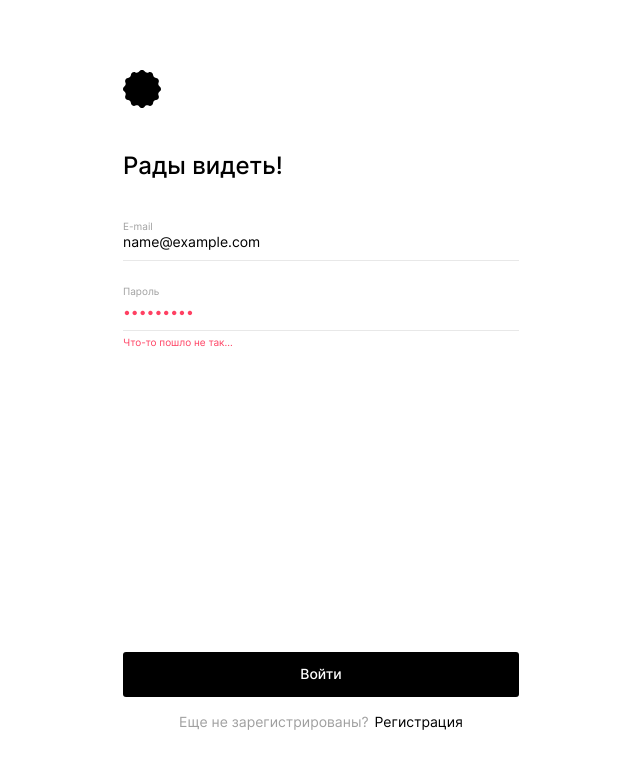
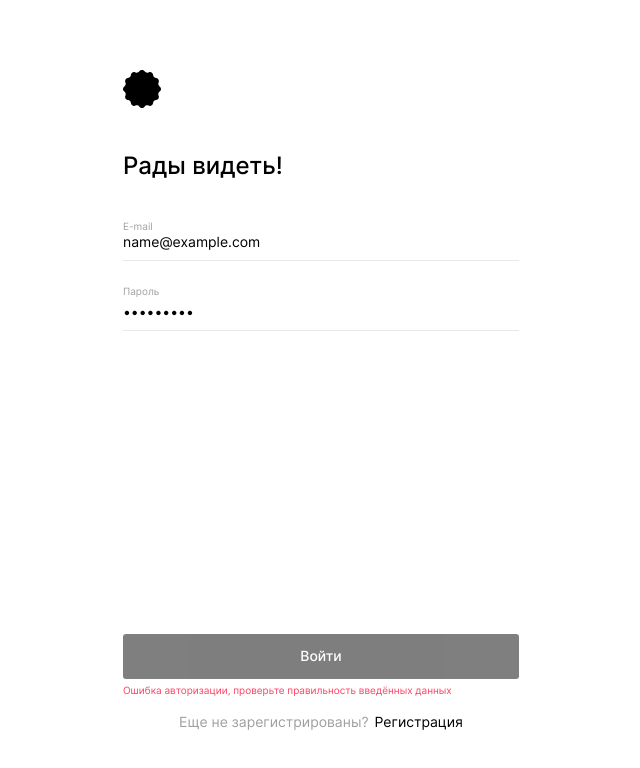
Before and after one commit to jeromejer/movies-explorer-frontend, a React (Create React App) app: page /signin in a window 1280 px wide. Both pictures are taken after typing "name@example.com", "Sample123" into the empty fields and a click on the button "Войти". Shown: the top 768 px of the page, without its empty margins (319-959 px from the left). Built offline with nearby package versions, Linux system fonts and the light colour scheme; no server answers.

Commit message:
реализована валидация форм регистрации и авторизации

```diff
--- a/src/components/App/App.jsx
+++ b/src/components/App/App.jsx
@@ -9,14 +9,15 @@ import Profile from '../Profile/Profile';
 import NotFound from '../NotFound/NotFound';
 import { CurrentUserContext } from "../../contexts/CurrentUserContext";
 import { Route, Routes, useNavigate } from "react-router-dom";
-import * as auth from "../../utils/auth";
-import api from "../../utils/api";
+import api from "../../utils/MainApi";
+import moviesApi from "../../utils/MoviesApi";
 
 
 function App() {
 
   const [currentUser, setCurrentUser] = React.useState({});
-
+  const [loginError, setLoginError] = React.useState(false);
+  const [registerError, setRegisterError] = React.useState(false);
 
   const [loggedIn, setLoggedIn] = React.useState(false);
   const [email, setEmail] = React.useState("");
@@ -25,27 +26,28 @@ function App() {
   const nav = useNavigate();
 
   //описание авторизации
-  function onLogin({ password, email }) {
-    return auth
-      .signin({ password, email })
-      .then((data) => {
+  function onLogin(email, password) {
+   return api
+      .signin(email, password)
+      .then(data => {
         if (data.token) {
+          localStorage.setItem('jwt', data.token);
+          localStorage.setItem('email', email);
+          setLoggedIn(true);
           setEmail(email);
-          setLoggedIn(true);
-          localStorage.setItem("jwt", data.token);
-          localStorage.setItem("email", email);
           nav("/movies");
         }
       })
       .catch((err) => {
+        setLoginError(true);
         console.log(err);
-      });
+      })
   }
 
 
   //описание регистрации
   function onRegister({ name, password, email }) {
-    return auth
+    return api
       .signup({ name, password, email })
       .then((data) => {
         if (data.data.email) {
@@ -53,6 +55,7 @@ function App() {
         }
       })
       .catch((err) => {
+        setRegisterError(true)
         console.log(err);
       });
   }
@@ -60,7 +63,7 @@ function App() {
   //проверка токена
   React.useEffect(() => {
     if (jwt) {
-      auth
+      api
         .checkToken(jwt)
         .then((data) => {
           if (data && data.email) {
@@ -109,6 +112,7 @@ function App() {
     nav("/");
   }
 
+
   return (
     <CurrentUserContext.Provider value={currentUser}>
 
@@ -118,31 +122,31 @@ function App() {
             exact
             path="/"
             element={
-              <Main loggedIn={loggedIn}/>
+              <Main loggedIn={loggedIn} />
             }
           />
           <Route
             path="/movies"
             element={
-                <Movies loggedIn={loggedIn}/>
+              <Movies loggedIn={loggedIn} />
             }
           />
           <Route
             path="/saved-movies"
             element={
-                <SavedMovies loggedIn={loggedIn}/>
+              <SavedMovies loggedIn={loggedIn} />
             }
           />
           <Route
             path="/signup"
             element={
-              <Register onRegister={onRegister}/>
+              <Register onRegister={onRegister} registerError={registerError}/>
             }
           />
           <Route
             path="/signin"
             element={
-              <Login onLogin={onLogin} />
+              <Login onLogin={onLogin} loginError={loginError}/>
             }
           />
           <Route
@@ -152,7 +156,7 @@ function App() {
                 loggedIn={loggedIn}
                 email={email}
                 onUpdateUser={handleUpdateUser}
-              handleSignOut={handleSignOut}/>
+                handleSignOut={handleSignOut} />
             }
           />
           <Route
--- a/src/components/Cards/Cards.jsx
+++ b/src/components/Cards/Cards.jsx
@@ -1,22 +1,36 @@
 import React from "react";
+import { useLocation } from "react-router-dom";
 import './Cards.css';
 import Card from "../Card/Card";
-import { initialSearchCards, initialSavedCards } from "../../constants/const"
+import moviesApi from "../../utils/MoviesApi";
 
-function Cards({ cardsList }) {
+function Cards({ cardsList, cards, loggedIn }) {
 
-    const searchCardsList = initialSearchCards;
-    const savedCardsList = initialSavedCards;
+    const { pathname } = useLocation();
+    const [movies, setMovies] = React.useState(false);
 
+    React.useEffect(() => {
+        if (loggedIn) {
+          moviesApi
+            .getMoviesData()
+            .then((data) => {
+              setMovies(data);
+              console.log(data)
+            })
+            .catch((err) => {
+              console.log(err);
+            });
+        }
+      }, [loggedIn]);
 
     return (
         <section className="cards">
-            {cardsList === "searchCards" ? (
-                searchCardsList.map((card) => {
-                    return <Card title={card.title} img={card.link} cardsList={cardsList} />
+            {pathname === "/movies" ? (
+                movies.map((card) => {
+                    return <Card title={card.nameRU} img={card.image.url} cardsList={cardsList} />
                 })
             ) : (
-                savedCardsList.map((card) => {
+                movies.map((card) => {
                     return <Card title={card.title} img={card.link} cardsList={cardsList} />
                 })
             )}
--- a/src/components/Form/Form.css
+++ b/src/components/Form/Form.css
@@ -64,6 +64,10 @@
     box-sizing: border-box;
     transition: 0.3s;
     cursor: pointer;
+}
+
+.form__btn_disabled {
+    opacity: 0.5;
 }
 
 .form__btn:hover {
--- a/src/components/Form/Form.jsx
+++ b/src/components/Form/Form.jsx
@@ -3,7 +3,7 @@ import "./Form.css";
 import Logo from '../Logo/Logo';
 import { Link, useLocation } from "react-router-dom";
 
-function Form({children, onSubmit}) {
+function Form({ children, onSubmit, loginError, registerError, validation }) {
 
   const location = useLocation()
   const textBtn = `${location.pathname === "/signin" ? "Войти" : "Регистрация"}`;
@@ -12,19 +12,31 @@ function Form({children, onSubmit}) {
   const title = `${location.pathname === "/signin" ? "Рады видеть!" : "Добро пожаловать!"}`;
   const linkRoute = `${location.pathname === "/signin" ? "/signup" : "/signin"}`;
 
+  const { isValid } = validation;
+
+  const btnClassName = (valid)=>{
+    return `form__btn ${!valid ? 'form__btn_disabled' : ''}`;
+  }
+
   return (
-    <form className="form" onSubmit={onSubmit}>
+    <form className="form" onSubmit={onSubmit} loginError={loginError} registerError={registerError}>
 
       <div className="form__header">
-      <Link to="/" className="form__logo">
-            <Logo />
+        <Link to="/" className="form__logo">
+          <Logo />
         </Link>
         <h1 className="form__title">{title}</h1>
         {children}
       </div>
 
       <div className="form__submit">
-        <button className="form__btn">{textBtn}</button>
+        <button className={btnClassName(isValid)} disabled={!isValid}>{textBtn}</button>
+        {loginError && (
+          <p className="form__error form__error_active">Ошибка авторизации, проверьте правильность введённых данных</p>
+        )}
+        {registerError && (
+          <p className="form__error form__error_active">При регистрации произошла ошибка</p>
+        )}
         <div className="form__text">
           <p className="form__subtitle">{subText}</p>
           <Link to={linkRoute} className="form__link">
--- a/src/components/Login/Login.jsx
+++ b/src/components/Login/Login.jsx
@@ -2,44 +2,65 @@ import React from "react";
 import './Login.css';
 import Auth from '../Auth/Auth';
 import Form from '../Form/Form';
+import ValidationForm from '../../utils/validationForm'
 
 
 
 
-function Login({onLogin}) {
+function Login({onLogin, loginError}) {
 
-  const [email, setEmail] = React.useState("");
-  const [password, setPassword] = React.useState("");
+  const validation = ValidationForm();
+  const { values, handleChange, errors, isValid, onFocus, isFocused } = validation;
+  const { email, password } = values;
 
 
-    function handleSubmit(e) {
-        e.preventDefault();
+  const handleSubmit = (e) => {
+    e.preventDefault();
+    onLogin({email, password});
+    validation.resetForm();
+  };
 
-        onLogin({ password, email })
+  const inputClassName = (error)=>{
+    return `form__input ${error ? 'form__input_active' : ''}`;
+  }
 
-    }
+  const errorClassName = (error)=>{
+    return `form__error ${error ? 'form__error_active' : ''}`;
+  }
 
-    function handleChangeEmail(evt) {
-        setEmail(evt.target.value);
-    }
-
-    function handleChangePassword(evt) {
-        setPassword(evt.target.value);
-    }
+  console.log('loginError', loginError)
 
   return (
     <Auth >
-        <Form onSubmit={handleSubmit}>
+        <Form onSubmit={handleSubmit} loginError={loginError} isValid={isValid} validation={validation}>
 
             <p className="form__input-title">E-mail</p>
-            <input type="email" className="form__input" name="email_user"
-            value={email} onChange={handleChangeEmail} required/>
-            <span className="form__error" id="email_user-error">Что-то пошло не так...</span>
+
+            <input
+              type="email"
+              className={inputClassName(errors.email && !isFocused.email)}
+              name="email"
+              value={values.email}
+              onChange={handleChange}
+              onFocus={onFocus}
+              required
+            />
+
+            <span className={errorClassName(errors.email && !isFocused.email)} id="email">{errors.email}</span>
 
             <p className="form__input-title">Пароль</p>
-            <input type="password" className="form__input form__input_active" name="password_user" minLength="8"
-            value={password} onChange={handleChangePassword} required/>
-            <span className="form__error form__error_active" id="password_user-error">Что-то пошло не так...</span>
+
+            <input
+            type="password"
+            className={inputClassName(errors.password && !isFocused.password)}
+            name="password"
+            minLength="8"
+            value={values.password}
+            onChange={handleChange}
+            onFocus={onFocus}
+            required/>
+
+            <span className={errorClassName(errors.password && !isFocused.password)} id="password">{errors.password}</span>
         </Form>
 
     </Auth>
--- a/src/components/Movies/Movies.jsx
+++ b/src/components/Movies/Movies.jsx
@@ -5,14 +5,14 @@ import Search from "../Search/Search";
 import Cards from "../Cards/Cards";
 
 
-function Movies({loggedIn}) {
+function Movies({loggedIn, cards}) {
 
 
     return (
       <>
         <Header loggedIn={loggedIn}/>
         <Search />
-        <Cards cardsList="searchCards" />
+        <Cards cardsList="searchCards" cards={cards} />
         <Footer />
       </>
     );
--- a/src/components/Register/Register.jsx
+++ b/src/components/Register/Register.jsx
@@ -1,49 +1,79 @@
 import React from "react";
 import Auth from '../Auth/Auth';
 import Form from '../Form/Form';
+import ValidationForm from '../../utils/validationForm'
 
 
 
+function Register({onRegister, registerError}) {
+  const validation = ValidationForm();
+  const { values, handleChange, errors, isValid, onFocus, isFocused } = validation;
+  const { name, email, password } = values;
 
-function Register({onRegister}) {
-  const [name, setName] = React.useState("");
-  const [email, setEmail] = React.useState("");
-  const [password, setPassword] = React.useState("");
+  const handleSubmit = (e) => {
+    e.preventDefault();
+    onRegister({name, email, password});
+    validation.resetForm();
+  };
 
-  function handleSubmit(e) {
-    e.preventDefault();
-
-    onRegister({ name, password, email })
-
+  const inputClassName = (error)=>{
+    return `form__input ${error ? 'form__input_active' : ''}`;
   }
 
-  function handleChangeName(evt) {
-    setName(evt.target.value);
-  }
-
-
-  function handleChangePassword(evt) {
-    setPassword(evt.target.value);
-  }
-
-  function handleChangeEmail(evt) {
-    setEmail(evt.target.value);
+  const errorClassName = (error)=>{
+    return `form__error ${error ? 'form__error_active' : ''}`;
   }
 
   return (
     <Auth>
-        <Form onSubmit={handleSubmit}>
+        <Form onSubmit={handleSubmit} isValid={isValid} validation={validation} registerError={registerError}>
             <p className="form__input-title">Имя</p>
-            <input type="text" className="form__input" name="name_user" value={name} onChange={handleChangeName}required/>
-            <span className="form__error" id="name_user-error">Что-то пошло не так...</span>
+            <input
+              type="text"
+              className={inputClassName(errors.name && !isFocused.name)}
+              name="name"
+              value={values.name}
+              onChange={handleChange}
+              onFocus={onFocus}
+              required/>
+
+            <span
+              className={errorClassName(errors.name && !isFocused.name)}
+              id="name">
+              {errors.name}
+            </span>
 
             <p className="form__input-title">E-mail</p>
-            <input type="email" className="form__input" name="email_user" value={email} onChange={handleChangeEmail} required/>
-            <span className="form__error" id="email_user-error">Что-то пошло не так...</span>
+            <input
+              type="email"
+              className={inputClassName(errors.email && !isFocused.email)}
+              name="email"
+              value={values.email}
+              onChange={handleChange}
+              onFocus={onFocus}
+              required/>
+
+            <span
+              className={errorClassName(errors.email && !isFocused.email)}
+              id="email">
+              {errors.email}
+            </span>
 
             <p className="form__input-title">Пароль</p>
-            <input type="password" className="form__input form__input_active" name="password_user" minLength="8" value={password} onChange={handleChangePassword} required/>
-            <span className="form__error form__error_active" id="password_user-error">Что-то пошло не так...</span>
+            <input
+              type="password"
+              className={inputClassName(errors.password && !isFocused.password)}
+              name="password"
+              minLength="8"
+              value={values.password}
+              onChange={handleChange}
+              onFocus={onFocus}
+              required/>
+            <span
+              className={errorClassName(errors.password && !isFocused.password)}
+              id="password">
+              {errors.password}
+            </span>
         </Form>
     </Auth>
   );
--- /dev/null
+++ b/src/utils/MoviesApi.js
@@ -0,0 +1,30 @@
+class MoviesApi {
+    constructor({endpoint, headers}) {
+        this._endpoint = endpoint
+        this._headers = headers
+    }
+
+    _resStatus(res) {
+        if (res.ok) {
+            return res.json();
+        }
+        return Promise.reject(`Ошибка: ${res.status}`);
+    }
+
+    getMoviesData() {
+        return fetch(`${this._endpoint}`, {
+            headers: this.headers(),
+        })
+        .then(this._resStatus);
+    }
+
+}
+
+const moviesApi = new MoviesApi({
+    endpoint: 'api.nomoreparties.co/beatfilm-movies',
+    headers: {
+        'Content-type': 'application/json'
+    }
+  })
+
+export default  moviesApi;
--- a/src/utils/auth.js
+++ /dev/null
@@ -1,45 +0,0 @@
-const BASE_URL = 'https://jeromejer.nomoredomains.work';
-
-
-export const signup = ({ name, email, password }) => {
-  return fetch(`${BASE_URL}/signup`, {
-    method: 'POST',
-    headers:
-      { 'Accept': 'application/json', 'Content-Type': 'application/json' },
-    body: JSON.stringify({ name, email, password })
-  })
-    .then(res => res.status === 200 ? res.json() : res);
-};
-
-export const signin = ({ email, password }) => {
-  return fetch(`${BASE_URL}/signin`, {
-    method: 'POST',
-    headers: {
-      'Accept': 'application/json',
-      'Content-Type': 'application/json'
-    },
-    body: JSON.stringify({ email, password })
-  })
-    .then(res => res.json())
-    .then(data => {
-      if (data.token) {
-        localStorage.setItem('jwt', data.token);
-        localStorage.setItem('email', email);
-      }
-
-      return data;
-    });
-};
-
-
-export const checkToken = (token) => {
-  return fetch(`${BASE_URL}/users/me`, {
-    method: 'GET',
-    headers: {
-      'Accept': 'application/json',
-      'Content-Type': 'application/json',
-      Authorization: `Bearer ${token}`
-    }
-  })
-    .then(res => res.status === 200 ? res.json() : res);
-}
--- /dev/null
+++ b/src/utils/validation.js
@@ -0,0 +1,32 @@
+function validation(name, value) {
+    let errors = {};
+
+
+    if(name === 'email') {
+        if(!value) {
+            errors = ({[name]: 'Поле не может быть пустым'})
+        } else if(!/^[-\w.]+@([A-z0-9][-A-z0-9]+\.)+[A-z]{2,4}$/.test(value)) {
+            errors = {[name]: 'Неверный фомат e-mail'}
+        }
+    }
+
+    if(name === 'password') {
+        if(!value) {
+            errors =({[name]: 'Поле не может быть пустым'})
+        }
+    }
+
+    if(name === 'name') {
+        if(!value) {
+          errors = ({[name]: 'Введите имя'})
+        } else if (/[^a-zа-я\-ёЁ\s]/i.test(value)) {
+          errors = ({[name]: 'Имя может содержать только латиницу, кириллицу, пробел или дефис'});
+        } else if (value.length <= 1) {
+          errors = ({[name]: 'Имя должно содержать больше двух символов'});
+        }
+      }
+
+    return errors;
+}
+
+export default validation
--- /dev/null
+++ b/src/utils/validationForm.js
@@ -0,0 +1,44 @@
+/* eslint-disable react-hooks/rules-of-hooks */
+import React, { useCallback } from 'react';
+import validation from './validation';
+
+function validationForm () {
+    const [values, setValues] = React.useState({});
+    const [errors, setErrors] = React.useState({});
+    const [isValid, setIsValid] = React.useState(true);
+    const [isFocused, setIsFocused] = React.useState({})
+
+    const onFocus = (e) => {
+        let focus = {};
+        focus[e.target.name]=true;
+        setIsFocused(focus);
+    }
+
+    const handleChange = (e) => {
+        const target = e.target;
+        const name = target.name;
+        const value = target.value;
+        const error = validation(name, value);
+
+        setValues({ ...values, [name]: value});
+
+        setErrors(validation(name, value));
+
+        if(Object.keys(error).length === 0){
+            setIsValid(target.closest('form').checkValidity())
+        }
+    }
+
+    const resetForm = useCallback(
+        (newValues = {}, newErrors = {}, newIsValid = false) => {
+            setValues(newValues);
+            setErrors(newErrors);
+            setIsValid(newIsValid);
+        },
+        [setValues, setErrors, setIsValid]
+      );
+
+    return {values, handleChange, setValues, errors, isValid, onFocus, isFocused, resetForm};
+}
+
+export default validationForm;
```
Also changed, not shown: src/utils/MainApi.js (renamed from src/utils/api.js, +26 -0 lines). Lines whose indentation alone changed are shown as unchanged.
